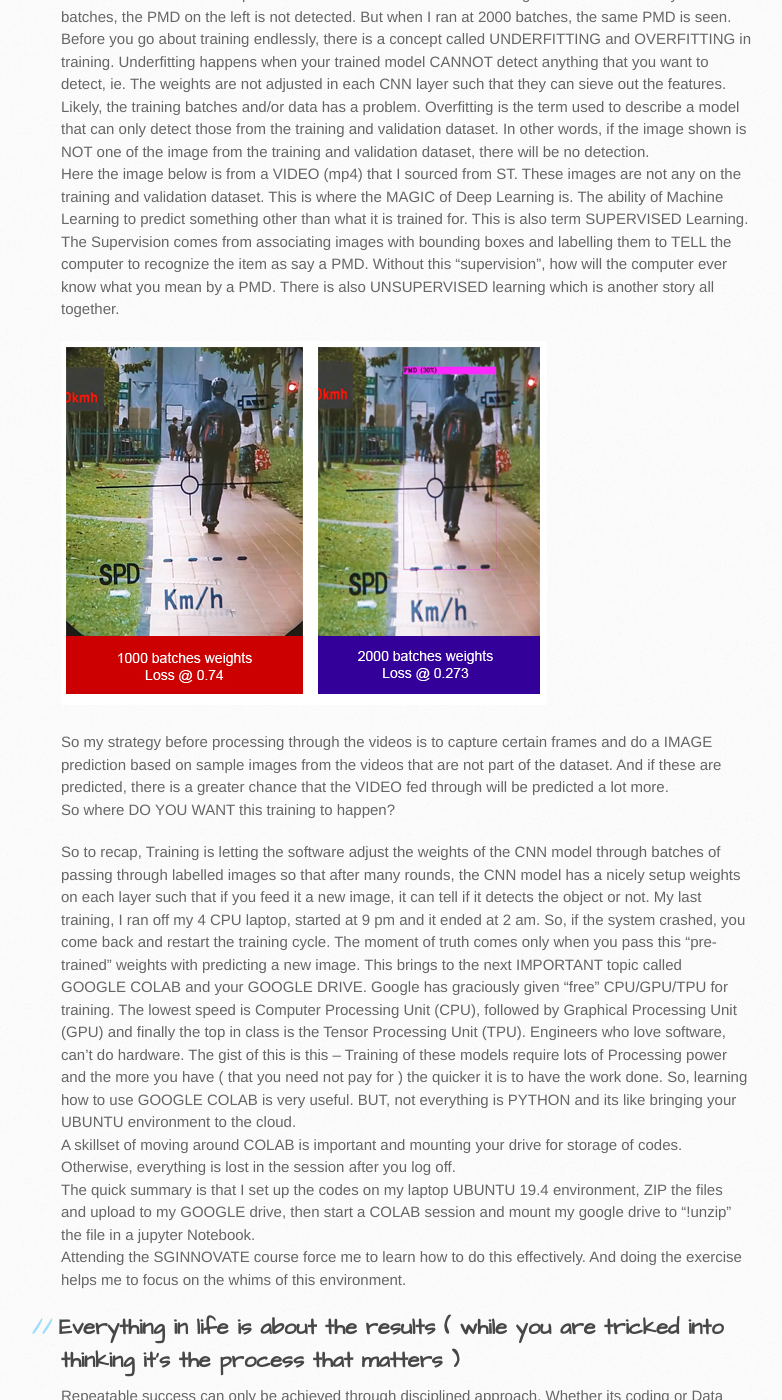
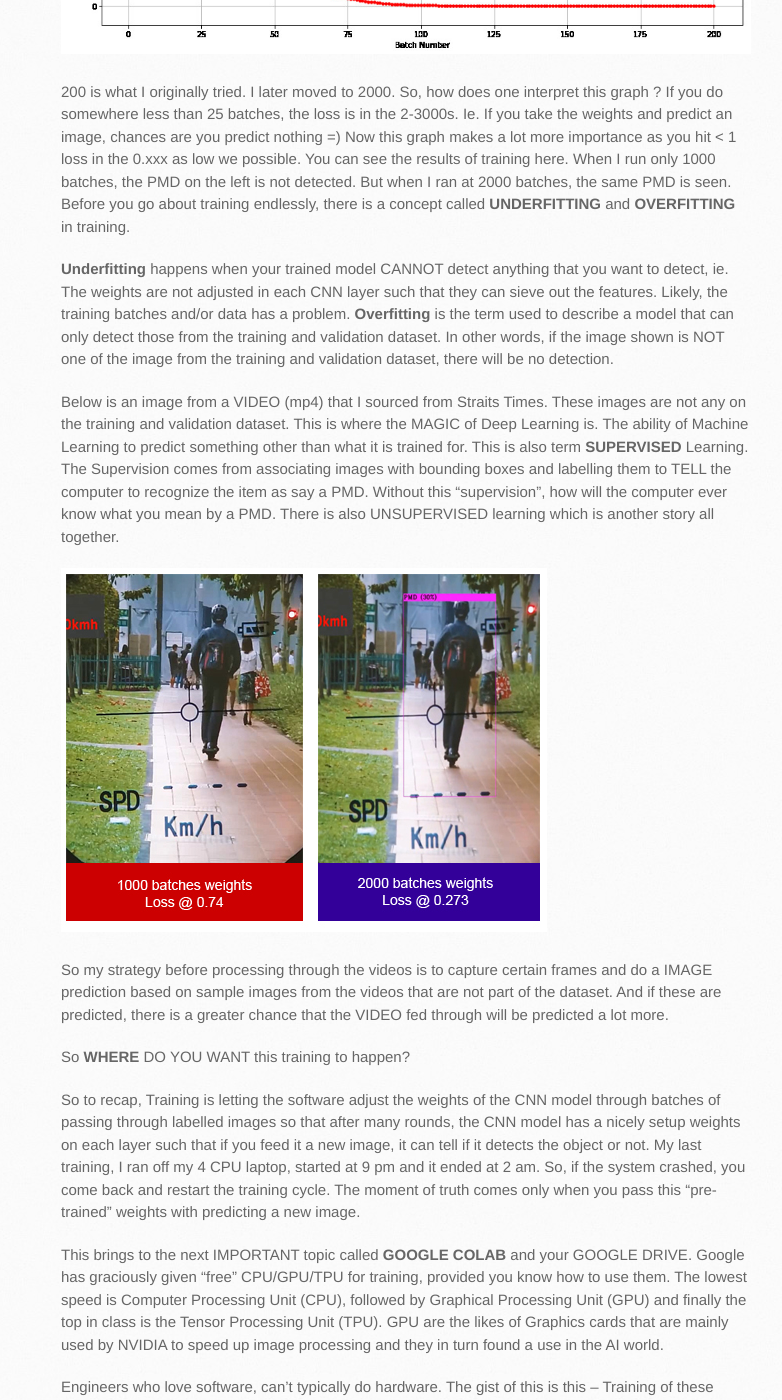
Before and after one commit to StrongRay/StrongRay.github.io, a Jekyll site: the page built from index.md, in a window 1280 px wide and 1400 px high, scrolled down 2954 px. Shown: the whole window, without its empty margins (109-891 px from the left). Built offline with Jekyll 4.4.1, drawn with Linux system fonts in a browser that asks for light colours; our own code applies the rules of GitHub Pages for plain Markdown files; some of the changed text lies outside the part shown.

Commit message:
Update index.md

```diff
--- a/index.md
+++ b/index.md
@@ -24,32 +26,44 @@
 
 You only Look Once (YOLO) is a nice and fast model for detecting images and developed by Joseph Redmon and Ali Frahadi of University of Washington.  https://pjreddie.com/media/files/papers/YOLOv3.pdf  Mathematics aside, there are many implementations from C to Python (Tensorflow) and Pytorch.  I chose the “https://github.com/AlexeyAB/darknet” fork which provided an upgraded version from PKREDDIE.
 So, the GIST is the concept of Transfer Learning.  Select a trained weights from one of the model and then use it to train your dataset.  So, this is supposedly better and faster than training from scratch.  The codes FREEZE up the earlier Convoluted Neural Networks (CNN) layers and let the later layers open for data propogation and back propogation.
+
 After starting with darknet 53 weights and then moved to Yolov3 Tiny. Reason being, the footprint of a Yolov3 Tiny is the smallest and hence, it should technically be training faster but perhaps less accurate as it is less complex than the full Yolov3.
 
 ## It’s all about Hyper parameters tuning
 
 “Setting up” the data directory, ie. Where to place the config files and data images and labels require a one time definition.  The fastest way is to get one model right and then you can build on the same model.  For me, it’s finding a ONE CLASS object detection layout.
+
 “Programming” is nothing more than fine tuning the “parameters” of the CFG file.  These files layout the different layers and in particular, it offers a lot of detailed complex stuff that would otherwise be tedious to code.  In particular, DATA AUGMENTATION is one where the image dataset is being randomly treated with HUE, etc to bring about a slightly different image for training.  Hence, the total number of images increases from the base set of 74 that I have collected and labelled.
-It would be great to have ZOOM in and OUT as another such data augmentation, but this is not provided for. Either we go into the C codes to modify and add on this feature or expand the data collection part so that we expand the datasets.
+
+It would be great to have ZOOM in and OUT as another such **data augmentation**, but this is not provided for. Either we go into the C codes to modify and add on this feature or expand the data collection part so that we expand the datasets.
+
 BATCH is about the number of “rounds” the training will run through x number of images.  In the past, given the time in class or at home, I would think 100 is more than sufficient.  But there is NO detection =)  This leads to a very important concept of “ART vs SCIENCE” in Machine Learning.  Those who don’t see GRAPHs, will tell you it’s ART and a trial and error.  But machines and computers are not emotional or sensitive objects.  They work based on an algorithm.  Here after reading, you will see Average LOSS for each batch,
 
 ![Graph](/assets/images/Graph.jpg)
 
 200 is what I originally tried.  I later moved to 2000.  So, how does one interpret this graph ? If you do somewhere less than 25 batches, the loss is in the 2-3000s.  Ie. If you take the weights and predict an image, chances are you predict nothing =)
 Now this graph makes a lot more importance as you hit < 1 loss in the 0.xxx as low we possible.  You can see the results of training here.  When I run only 1000 batches, the PMD on the left is not detected.  But when I ran at 2000 batches, the same PMD is seen.
-Before you go about training endlessly, there is a concept called UNDERFITTING and OVERFITTING in training.  Underfitting happens when your trained model CANNOT detect anything that you want to detect, ie. The weights are not adjusted in each CNN layer such that they can sieve out the features.  Likely, the training batches and/or data has a problem.   Overfitting is the term used to describe a model that can only detect those from the training and validation dataset.  In other words, if the image shown is NOT one of the image from the training and validation dataset, there will be no detection.
-Here the image below is from a VIDEO (mp4) that I sourced from ST.  These images are not any on the training and validation dataset.  This is where the MAGIC of Deep Learning is.  The ability of Machine Learning to predict something other than what it is trained for.  This is also term SUPERVISED Learning.  The Supervision comes from associating images with bounding boxes and labelling them to TELL the computer to recognize the item as say a PMD.  Without this “supervision”, how will the computer ever know what you mean by a PMD.  There is also UNSUPERVISED learning which is another story all together.
+Before you go about training endlessly, there is a concept called **UNDERFITTING** and **OVERFITTING** in training.
+
+**Underfitting** happens when your trained model CANNOT detect anything that you want to detect, ie. The weights are not adjusted in each CNN layer such that they can sieve out the features.  Likely, the training batches and/or data has a problem.   **Overfitting** is the term used to describe a model that can only detect those from the training and validation dataset.  In other words, if the image shown is NOT one of the image from the training and validation dataset, there will be no detection.
+
+Below is an image from a VIDEO (mp4) that I sourced from Straits Times.  These images are not any on the training and validation dataset.  This is where the MAGIC of Deep Learning is.  The ability of Machine Learning to predict something other than what it is trained for.  This is also term **SUPERVISED** Learning.  The Supervision comes from associating images with bounding boxes and labelling them to TELL the computer to recognize the item as say a PMD.  Without this “supervision”, how will the computer ever know what you mean by a PMD.  There is also UNSUPERVISED learning which is another story all together.
 
 ![Graph](/assets/images/Batch.jpg)
 
 So my strategy before processing through the videos is to capture certain frames and do a IMAGE prediction based on sample images from the videos that are not part of the dataset.  And if these are predicted, there is a greater chance that the VIDEO fed through will be predicted a lot more.
-So where DO YOU WANT this training to happen?
+
+So **WHERE** DO YOU WANT this training to happen?
 
 So to recap, Training is letting the software adjust the weights of the CNN model through batches of passing through labelled images so that after many rounds, the CNN model has a nicely setup weights on each layer such that if you feed it a new image, it can tell if it detects the object or not.  My last training, I ran off my 4 CPU laptop, started at 9 pm and it ended at 2 am.  So, if the system crashed, you come back and restart the training cycle.  The moment of truth comes only when you pass this “pre-trained” weights with predicting a new image.
-This brings to the next IMPORTANT topic called GOOGLE COLAB and your GOOGLE DRIVE.  Google has graciously given “free” CPU/GPU/TPU for training.  The lowest speed is Computer Processing Unit (CPU), followed by Graphical Processing Unit (GPU) and finally the top in class is the Tensor Processing Unit (TPU).  Engineers who love software, can’t do hardware.  The gist of this is this – Training of these models require lots of Processing power and the more you have ( that you need not pay for ) the quicker it is to have the work done.  So, learning how to use GOOGLE COLAB is very useful.  BUT, not everything is PYTHON and its like bringing your UBUNTU environment to the cloud.
-A skillset of moving around COLAB is important and mounting your drive for storage of codes.  Otherwise, everything is lost in the session after you log off.
-The quick summary is that I set up the codes on my laptop UBUNTU 19.4 environment, ZIP the files and upload to my GOOGLE drive, then start a COLAB session and mount my google drive to “!unzip” the file in a jupyter Notebook.
-Attending the SGINNOVATE course force me to learn how to do this effectively.  And doing the exercise helps me to focus on the whims of this environment.
+
+This brings to the next IMPORTANT topic called **GOOGLE COLAB** and your GOOGLE DRIVE.  Google has graciously given “free” CPU/GPU/TPU for training, provided you know how to use them.  The lowest speed is Computer Processing Unit (CPU), followed by Graphical Processing Unit (GPU) and finally the top in class is the Tensor Processing Unit (TPU).  GPU are the likes of Graphics cards that are mainly used by NVIDIA to speed up image processing and they in turn found a use in the AI world.
+
+Engineers who love software, can’t typically do hardware.  The gist of this is this – Training of these models require lots of Processing power and the more you have ( that you need not pay for ) the quicker it is to have the work done.  So, learning how to use GOOGLE COLAB is very useful.  BUT, **NOT** everything is PYTHON and its like an UBUNTU environment on the cloud.  Actually a Mac is a unix box underneath too.
+
+A skillset of moving around COLAB is important and mounting your drive for storage of codes.  Otherwise, everything is lost in the session after you log off.  The quick summary is that I set up the codes on my laptop UBUNTU 19.4 environment, ZIP the files and upload to my GOOGLE drive, then start a COLAB session and mount my google drive to “!unzip” the file in a jupyter Notebook.
+
+Attending the SGINNOVATE course forced me to learn how to do this effectively.  And doing the exercise helps me to focus on the whims of this environment.
 
 ## Everything in life is about the results ( while you are tricked into thinking it’s the process that matters )
 
```
Also changed, not shown: other parts of index.md (+6 -4 lines).
